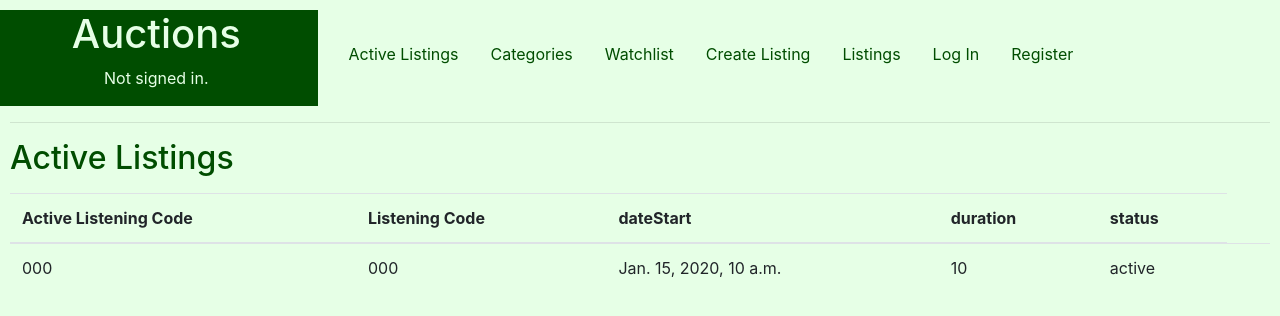
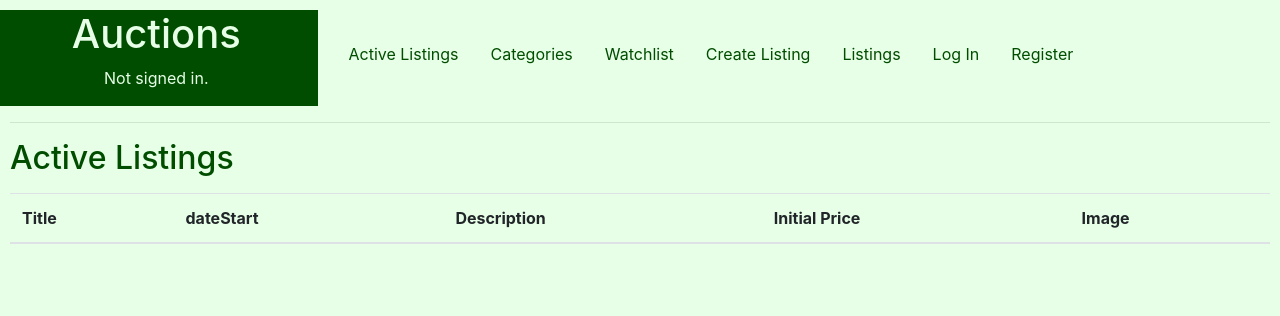
Before and after one commit to gracebcorrea/Project2---Commerce, a Django app: template commerce/auctions/templates/auctions/index.html in a window 1280 px wide. Shown: the top 316 px of the page. Run offline with Django 3.2, Linux system fonts and the light colour scheme; the template is opened without the code that fills it: most values are stand-ins (such as "Sample title", 1, 10 or a date in 2020); lists and menus that the app fills with data are empty; parts of the project's set-up code (start-up, migrations or seed data) failed here and were passed over; some libraries are stand-ins or nearby versions.

Commit message:
Update index.html

```diff
--- a/commerce/auctions/templates/auctions/index.html
+++ b/commerce/auctions/templates/auctions/index.html
@@ -5,30 +5,32 @@
     <p> {{message}}</p>
 
     <div class="form-group">
-      	<form action= "{% url 'index' %}" method="post" >
+      	<form >
             {% csrf_token %}
             {% if ActiveListings|length > 0 %}
     	         	<div class="form-group">
     		          	<table class="table">
     			           	<thead>
     				           	<tr>
-    					        	<th scope="col">Active Listening Code </th>
-          		        	<th scope="col">Listening Code</th>
+                      	<th scope="col">Title</th>
     					        	<th scope="col">dateStart  </th>
-                        <th scope="col">duration </th>
-    						        <th scope="col">status </th>
+                        <th scope="col">Description </th>
+    						        <th scope="col">Initial Price </th>
+                        <th scope="col">Image </th>
     					         </tr>
     				        </thead>
 
     				        {% for Active in ActiveListings %}
-    				            <tr>
-    					          	<td>{{ Active.Lcode }}</td>
-    						          <td>{{ Active.Pcode }}</td>
-                          <td>{{ Active.dateStart }}</td>
-    						          <td>{{ Active.duration }}</td>
-                          <td>{{ Active.status }}</td>
-                          <td></td>
-    				            </tr>
+                        {%if Active.Lstatus == "A"%}
+    				                <tr>
+                           	<td>{{ Active.Ltitle }}</td>
+                            <td>{{ Active.Ldatestart }}</td>
+    						            <td>{{ Active.Ldescription }}</td>
+                            <td>{{ Active.Lprice }}</td>
+    						            <td><<img src="{{ Active.image }}" width="300"></td>
+                            <td></td>
+    				                </tr>
+                        {%endif%}
     				        {% endfor %}
     			         </table>
                 </div>
```
